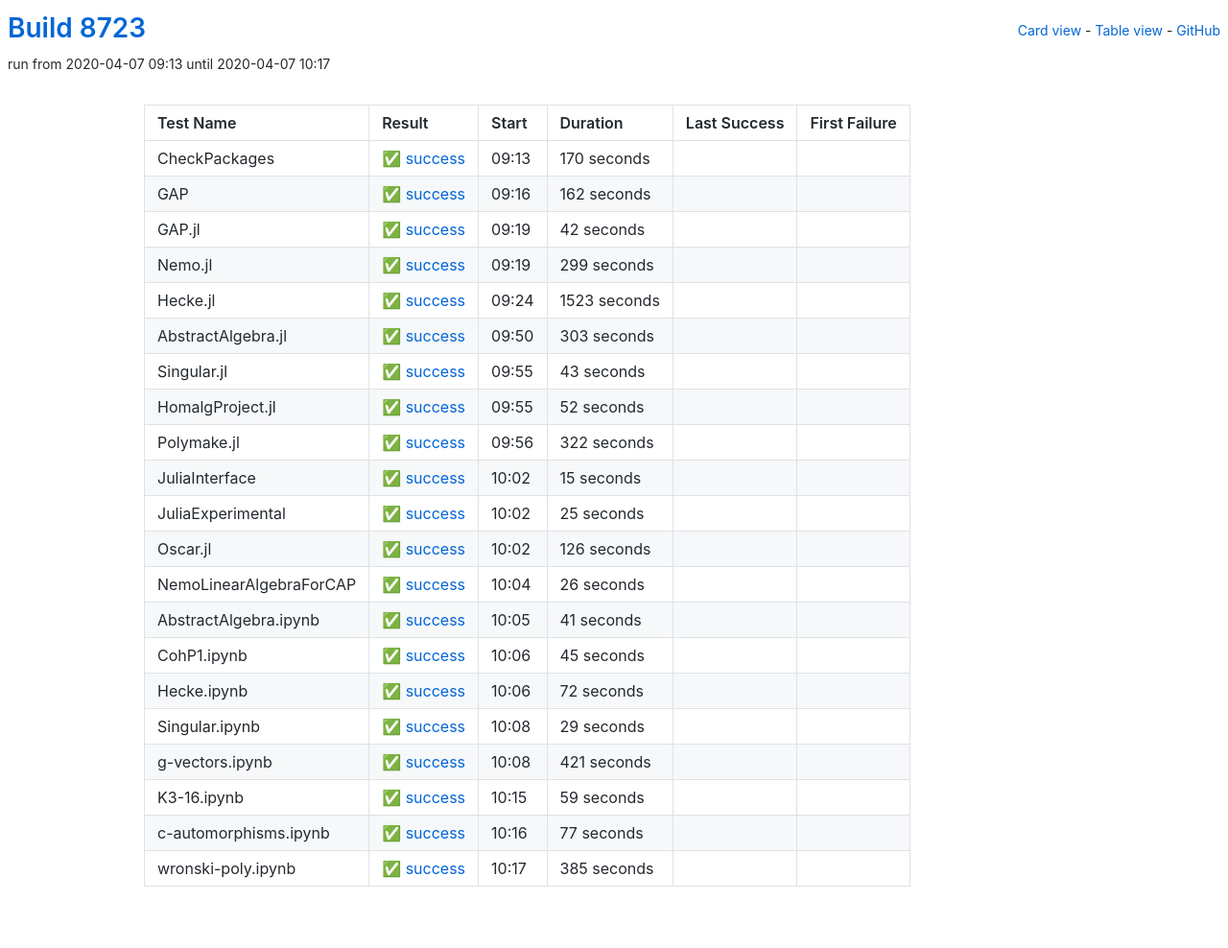
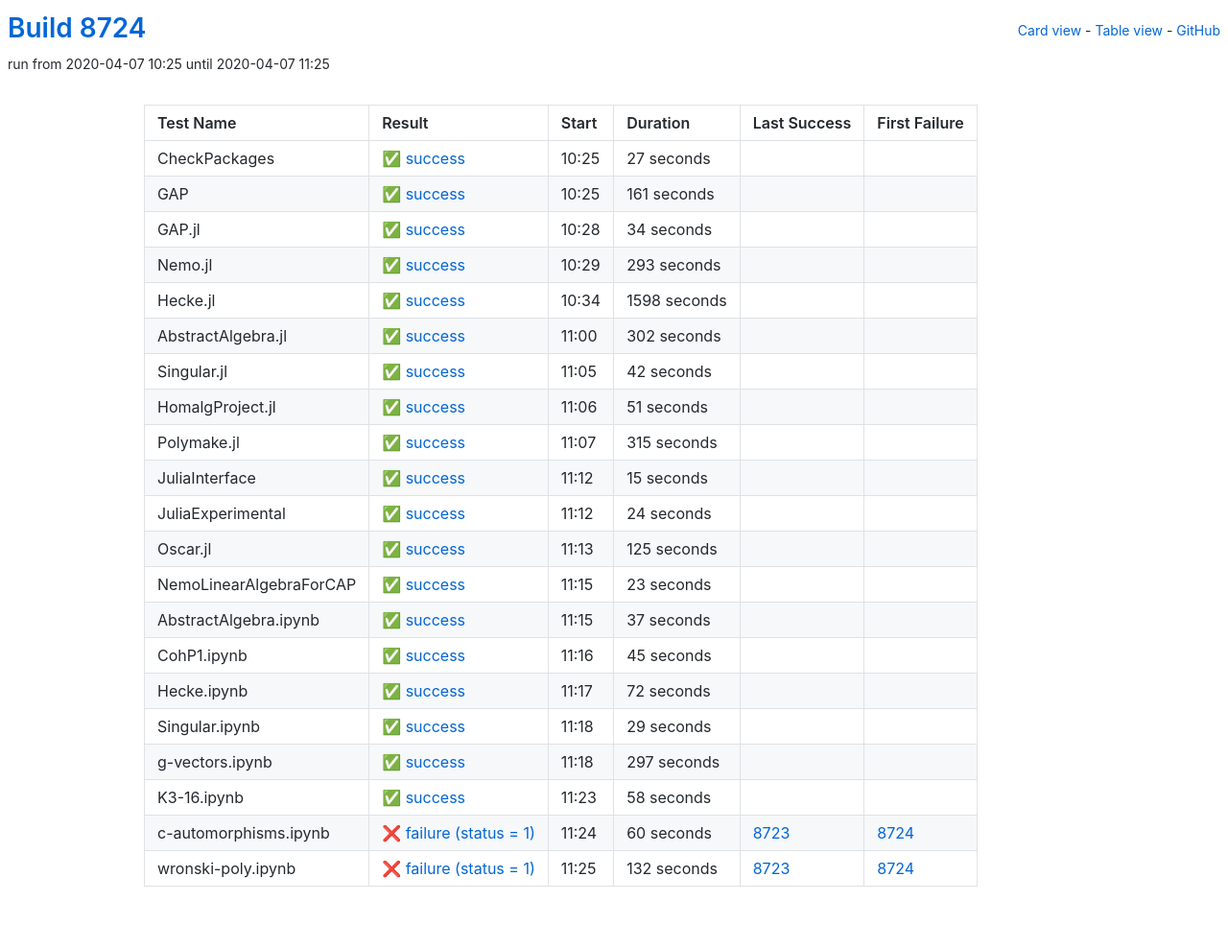
Before and after one commit to oscar-system/oscar-ci-status, a Jekyll site: the page built from table.html, in a window 1280 px wide. Shown: the whole page at 96% size. Built offline with Jekyll 4.4.1, drawn with Linux system fonts in a browser that asks for light colours.

Commit message:
Build 8724

```diff
--- a/_data/ci.yml
+++ b/_data/ci.yml
@@ -1,27 +1,71 @@
-build: 8723
-build_url: https://oscarci.mathematik.uni-kl.de/job/oscar/8723/
+build: 8724
+build_url: https://oscarci.mathematik.uni-kl.de/job/oscar/8724/
 job: oscar
 tests:
-- duration: 170
+- duration: 27
   exitcode: 0
   first_failure: false
   first_failure_url: null
   last_success: false
   last_success_url: null
-  log: https://oscarci.mathematik.uni-kl.de/job/oscar/8723/artifact/logs/build-8723/CheckPackages.log
+  log: https://oscarci.mathematik.uni-kl.de/job/oscar/8724/artifact/logs/build-8724/CheckPackages.log
   name: CheckPackages
-  start: 2020-04-07 09:13
+  start: 2020-04-07 10:25
   status: success
   success: true
-- duration: 162
+- duration: 161
   exitcode: 0
   first_failure: false
   first_failure_url: null
   last_success: false
   last_success_url: null
-  log: https://oscarci.mathematik.uni-kl.de/job/oscar/8723/artifact/logs/build-8723/GAP.log
+  log: https://oscarci.mathematik.uni-kl.de/job/oscar/8724/artifact/logs/build-8724/GAP.log
   name: GAP
-  start: 2020-04-07 09:16
+  start: 2020-04-07 10:25
+  status: success
+  success: true
+- duration: 34
+  exitcode: 0
+  first_failure: false
+  first_failure_url: null
+  last_success: false
+  last_success_url: null
+  log: https://oscarci.mathematik.uni-kl.de/job/oscar/8724/artifact/logs/build-8724/GAP.jl.log
+  name: GAP.jl
+  start: 2020-04-07 10:28
+  status: success
+  success: true
+- duration: 293
+  exitcode: 0
+  first_failure: false
+  first_failure_url: null
+  last_success: false
+  last_success_url: null
+  log: https://oscarci.mathematik.uni-kl.de/job/oscar/8724/artifact/logs/build-8724/Nemo.jl.log
+  name: Nemo.jl
+  start: 2020-04-07 10:29
+  status: success
+  success: true
+- duration: 1598
+  exitcode: 0
+  first_failure: false
+  first_failure_url: null
+  last_success: false
+  last_success_url: null
+  log: https://oscarci.mathematik.uni-kl.de/job/oscar/8724/artifact/logs/build-8724/Hecke.jl.log
+  name: Hecke.jl
+  start: 2020-04-07 10:34
+  status: success
+  success: true
+- duration: 302
+  exitcode: 0
+  first_failure: false
+  first_failure_url: null
+  last_success: false
+  last_success_url: null
+  log: https://oscarci.mathematik.uni-kl.de/job/oscar/8724/artifact/logs/build-8724/AbstractAlgebra.jl.log
+  name: AbstractAlgebra.jl
+  start: 2020-04-07 11:00
   status: success
   success: true
 - duration: 42
@@ -30,75 +74,31 @@
   first_failure_url: null
   last_success: false
   last_success_url: null
-  log: https://oscarci.mathematik.uni-kl.de/job/oscar/8723/artifact/logs/build-8723/GAP.jl.log
-  name: GAP.jl
-  start: 2020-04-07 09:19
+  log: https://oscarci.mathematik.uni-kl.de/job/oscar/8724/artifact/logs/build-8724/Singular.jl.log
+  name: Singular.jl
+  start: 2020-04-07 11:05
   status: success
   success: true
-- duration: 299
+- duration: 51
   exitcode: 0
   first_failure: false
   first_failure_url: null
   last_success: false
   last_success_url: null
-  log: https://oscarci.mathematik.uni-kl.de/job/oscar/8723/artifact/logs/build-8723/Nemo.jl.log
-  name: Nemo.jl
-  start: 2020-04-07 09:19
+  log: https://oscarci.mathematik.uni-kl.de/job/oscar/8724/artifact/logs/build-8724/HomalgProject.jl.log
+  name: HomalgProject.jl
+  start: 2020-04-07 11:06
   status: success
   success: true
-- duration: 1523
+- duration: 315
   exitcode: 0
   first_failure: false
   first_failure_url: null
   last_success: false
   last_success_url: null
-  log: https://oscarci.mathematik.uni-kl.de/job/oscar/8723/artifact/logs/build-8723/Hecke.jl.log
-  name: Hecke.jl
-  start: 2020-04-07 09:24
-  status: success
-  success: true
-- duration: 303
-  exitcode: 0
-  first_failure: false
-  first_failure_url: null
-  last_success: false
-  last_success_url: null
-  log: https://oscarci.mathematik.uni-kl.de/job/oscar/8723/artifact/logs/build-8723/AbstractAlgebra.jl.log
-  name: AbstractAlgebra.jl
-  start: 2020-04-07 09:50
-  status: success
-  success: true
-- duration: 43
-  exitcode: 0
-  first_failure: false
-  first_failure_url: null
-  last_success: false
-  last_success_url: null
-  log: https://oscarci.mathematik.uni-kl.de/job/oscar/8723/artifact/logs/build-8723/Singular.jl.log
-  name: Singular.jl
-  start: 2020-04-07 09:55
-  status: success
-  success: true
-- duration: 52
-  exitcode: 0
-  first_failure: false
-  first_failure_url: null
-  last_success: false
-  last_success_url: null
-  log: https://oscarci.mathematik.uni-kl.de/job/oscar/8723/artifact/logs/build-8723/HomalgProject.jl.log
-  name: HomalgProject.jl
-  start: 2020-04-07 09:55
-  status: success
-  success: true
-- duration: 322
-  exitcode: 0
-  first_failure: false
-  first_failure_url: null
-  last_success: false
-  last_success_url: null
-  log: https://oscarci.mathematik.uni-kl.de/job/oscar/8723/artifact/logs/build-8723/Polymake.jl.log
+  log: https://oscarci.mathematik.uni-kl.de/job/oscar/8724/artifact/logs/build-8724/Polymake.jl.log
   name: Polymake.jl
-  start: 2020-04-07 09:56
+  start: 2020-04-07 11:07
   status: success
   success: true
 - duration: 15
@@ -107,53 +107,53 @@
   first_failure_url: null
   last_success: false
   last_success_url: null
-  log: https://oscarci.mathematik.uni-kl.de/job/oscar/8723/artifact/logs/build-8723/JuliaInterface.log
+  log: https://oscarci.mathematik.uni-kl.de/job/oscar/8724/artifact/logs/build-8724/JuliaInterface.log
   name: JuliaInterface
-  start: 2020-04-07 10:02
+  start: 2020-04-07 11:12
   status: success
   success: true
-- duration: 25
+- duration: 24
   exitcode: 0
   first_failure: false
   first_failure_url: null
   last_success: false
   last_success_url: null
-  log: https://oscarci.mathematik.uni-kl.de/job/oscar/8723/artifact/logs/build-8723/JuliaExperimental.log
+  log: https://oscarci.mathematik.uni-kl.de/job/oscar/8724/artifact/logs/build-8724/JuliaExperimental.log
   name: JuliaExperimental
-  start: 2020-04-07 10:02
+  start: 2020-04-07 11:12
   status: success
   success: true
-- duration: 126
+- duration: 125
   exitcode: 0
   first_failure: false
   first_failure_url: null
   last_success: false
   last_success_url: null
-  log: https://oscarci.mathematik.uni-kl.de/job/oscar/8723/artifact/logs/build-8723/Oscar.jl.log
+  log: https://oscarci.mathematik.uni-kl.de/job/oscar/8724/artifact/logs/build-8724/Oscar.jl.log
   name: Oscar.jl
-  start: 2020-04-07 10:02
+  start: 2020-04-07 11:13
   status: success
   success: true
-- duration: 26
+- duration: 23
   exitcode: 0
   first_failure: false
   first_failure_url: null
   last_success: false
   last_success_url: null
-  log: https://oscarci.mathematik.uni-kl.de/job/oscar/8723/artifact/logs/build-8723/NemoLinearAlgebraForCAP.log
+  log: https://oscarci.mathematik.uni-kl.de/job/oscar/8724/artifact/logs/build-8724/NemoLinearAlgebraForCAP.log
   name: NemoLinearAlgebraForCAP
-  start: 2020-04-07 10:04
+  start: 2020-04-07 11:15
   status: success
   success: true
-- duration: 41
+- duration: 37
   exitcode: 0
   first_failure: false
   first_failure_url: null
   last_success: false
   last_success_url: null
-  log: https://oscarci.mathematik.uni-kl.de/job/oscar/8723/artifact/logs/build-8723/AbstractAlgebra.ipynb.log
+  log: https://oscarci.mathematik.uni-kl.de/job/oscar/8724/artifact/logs/build-8724/AbstractAlgebra.ipynb.log
   name: AbstractAlgebra.ipynb
-  start: 2020-04-07 10:05
+  start: 2020-04-07 11:15
   status: success
   success: true
 - duration: 45
@@ -162,9 +162,9 @@
   first_failure_url: null
   last_success: false
   last_success_url: null
-  log: https://oscarci.mathematik.uni-kl.de/job/oscar/8723/artifact/logs/build-8723/CohP1.ipynb.log
+  log: https://oscarci.mathematik.uni-kl.de/job/oscar/8724/artifact/logs/build-8724/CohP1.ipynb.log
   name: CohP1.ipynb
-  start: 2020-04-07 10:06
+  start: 2020-04-07 11:16
   status: success
   success: true
 - duration: 72
@@ -173,9 +173,9 @@
   first_failure_url: null
   last_success: false
   last_success_url: null
-  log: https://oscarci.mathematik.uni-kl.de/job/oscar/8723/artifact/logs/build-8723/Hecke.ipynb.log
+  log: https://oscarci.mathematik.uni-kl.de/job/oscar/8724/artifact/logs/build-8724/Hecke.ipynb.log
   name: Hecke.ipynb
-  start: 2020-04-07 10:06
+  start: 2020-04-07 11:17
   status: success
   success: true
 - duration: 29
@@ -184,52 +184,52 @@
   first_failure_url: null
   last_success: false
   last_success_url: null
-  log: https://oscarci.mathematik.uni-kl.de/job/oscar/8723/artifact/logs/build-8723/Singular.ipynb.log
+  log: https://oscarci.mathematik.uni-kl.de/job/oscar/8724/artifact/logs/build-8724/Singular.ipynb.log
   name: Singular.ipynb
-  start: 2020-04-07 10:08
+  start: 2020-04-07 11:18
   status: success
   success: true
-- duration: 421
+- duration: 297
   exitcode: 0
   first_failure: false
   first_failure_url: null
   last_success: false
   last_success_url: null
-  log: https://oscarci.mathematik.uni-kl.de/job/oscar/8723/artifact/logs/build-8723/g-vectors.ipynb.log
+  log: https://oscarci.mathematik.uni-kl.de/job/oscar/8724/artifact/logs/build-8724/g-vectors.ipynb.log
   name: g-vectors.ipynb
-  start: 2020-04-07 10:08
+  start: 2020-04-07 11:18
   status: success
   success: true
-- duration: 59
+- duration: 58
   exitcode: 0
   first_failure: false
   first_failure_url: null
   last_success: false
   last_success_url: null
-  log: https://oscarci.mathematik.uni-kl.de/job/oscar/8723/artifact/logs/build-8723/K3-16.ipynb.log
+  log: https://oscarci.mathematik.uni-kl.de/job/oscar/8724/artifact/logs/build-8724/K3-16.ipynb.log
   name: K3-16.ipynb
-  start: 2020-04-07 10:15
+  start: 2020-04-07 11:23
   status: success
   success: true
-- duration: 77
-  exitcode: 0
-  first_failure: false
-  first_failure_url: null
-  last_success: false
-  last_success_url: null
-  log: https://oscarci.mathematik.uni-kl.de/job/oscar/8723/artifact/logs/build-8723/c-automorphisms.ipynb.log
+- duration: 60
+  exitcode: 1
+  first_failure: 8724
+  first_failure_url: https://oscarci.mathematik.uni-kl.de/job/oscar/8724/
+  last_success: 8723
+  last_success_url: https://oscarci.mathematik.uni-kl.de/job/oscar/8723/
+  log: https://oscarci.mathematik.uni-kl.de/job/oscar/8724/artifact/logs/build-8724/c-automorphisms.ipynb.log
   name: c-automorphisms.ipynb
-  start: 2020-04-07 10:16
-  status: success
-  success: true
-- duration: 385
-  exitcode: 0
-  first_failure: false
-  first_failure_url: null
-  last_success: false
-  last_success_url: null
-  log: https://oscarci.mathematik.uni-kl.de/job/oscar/8723/artifact/logs/build-8723/wronski-poly.ipynb.log
+  start: 2020-04-07 11:24
+  status: failure
+  success: false
+- duration: 132
+  exitcode: 1
+  first_failure: 8724
+  first_failure_url: https://oscarci.mathematik.uni-kl.de/job/oscar/8724/
+  last_success: 8723
+  last_success_url: https://oscarci.mathematik.uni-kl.de/job/oscar/8723/
+  log: https://oscarci.mathematik.uni-kl.de/job/oscar/8724/artifact/logs/build-8724/wronski-poly.ipynb.log
   name: wronski-poly.ipynb
-  start: 2020-04-07 10:17
-  status: success
-  success: true
+  start: 2020-04-07 11:25
+  status: failure
+  success: false
```
Also changed, not shown: README.md.
